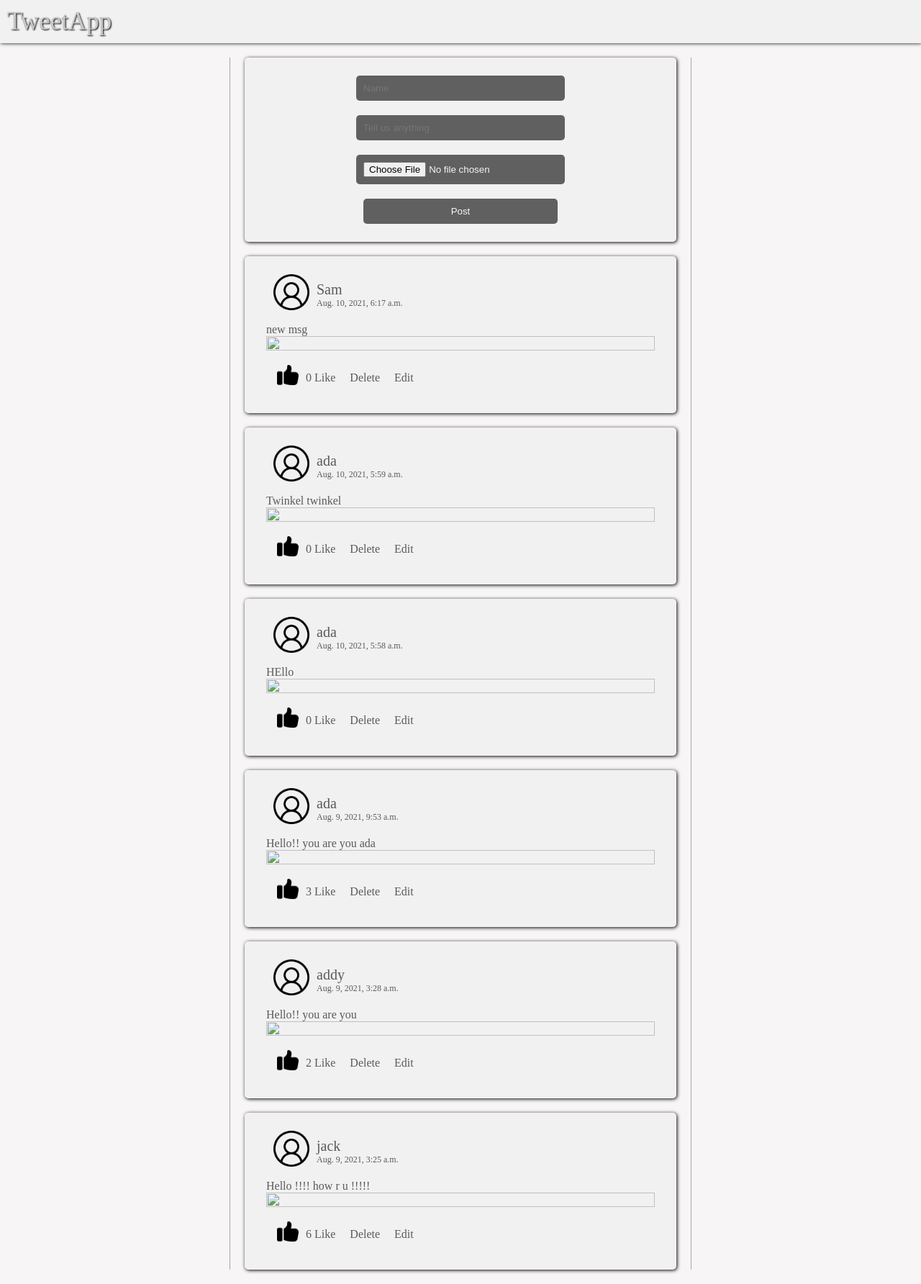
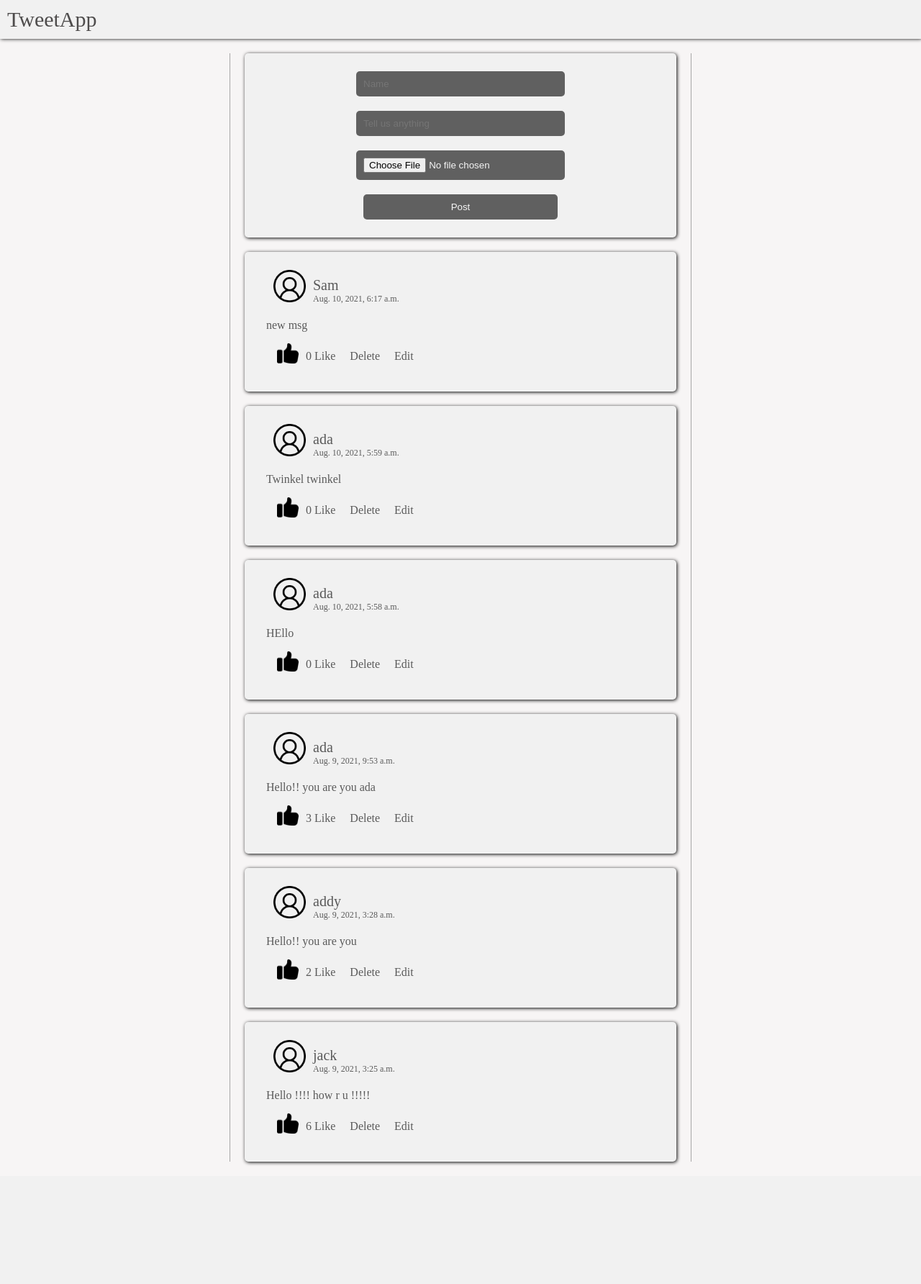
Before and after one commit to Aaryantechis/Tweetapp, a Django app: page / in a window 1280 px wide. Shown: the whole page at 72% size. After the commit the page ends 1619 px from the top, so only its background shows below. Run offline with Django 3.2, Linux system fonts and the light colour scheme; data comes from the database, SQL or seed files in the repository.

Commit message:
css changed

```diff
--- a/static/css/style.css
+++ b/static/css/style.css
@@ -7,8 +7,8 @@
 
 .heading {
   padding: 10px 10px;
-  font-size: 35px;
-  color: rgb(201, 200, 200);
+  font-size: 30px;
+  color: rgb(78, 76, 76);
 }
 
 .nav {
@@ -16,7 +16,6 @@
   margin: 0;
   background: rgb(241, 241, 241);
   box-shadow: 1px 0px 5px black;
-  text-shadow: 1px 1px 2px black;
 }
 section {
   border-left: 1px solid rgb(90, 90, 90, 0.5);
@@ -46,8 +45,8 @@
   font-size: 12px;
 }
 .user-image img {
-  height: 50px;
-  width: 50px;
+  height: 45px;
+  width: 45px;
 }
 
 .card-header {
--- a/templates/index.html
+++ b/templates/index.html
@@ -21,9 +21,11 @@
       </div>
     </div>
     <div class="card-body">{{ tweet.body }}</div>
+    {% if tweet.image.url %}
     <div class="card-image">
       <img src="{{ tweet.image.url }}" alt="" />
     </div>
+    {% endif %}
     <div class="card-footer">
       <a href="/like/{{ tweet.id }}">
         <img src="{% static 'img/like.png' %}" alt="" />
```
Also changed, not shown: 1 other file.
